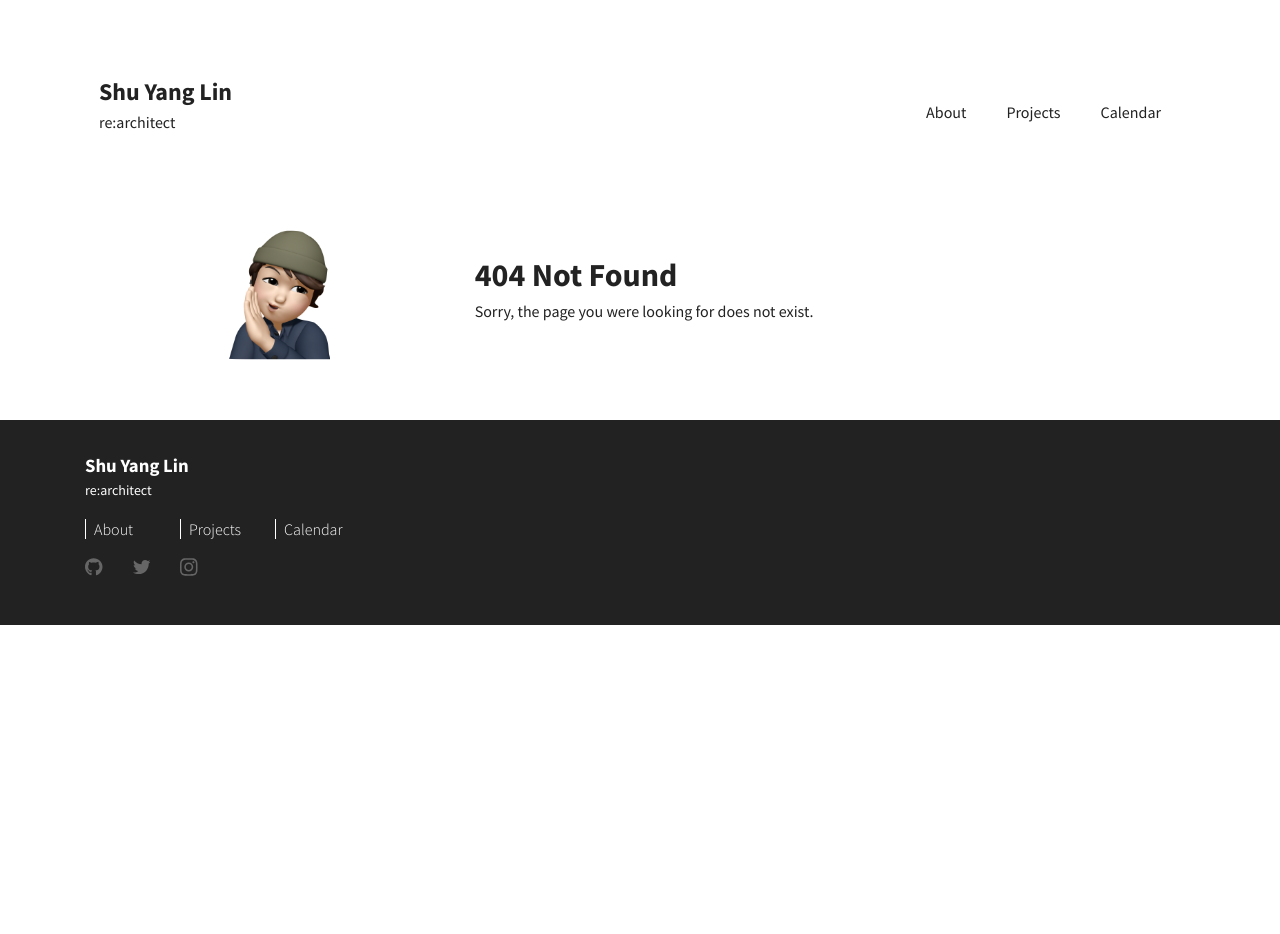
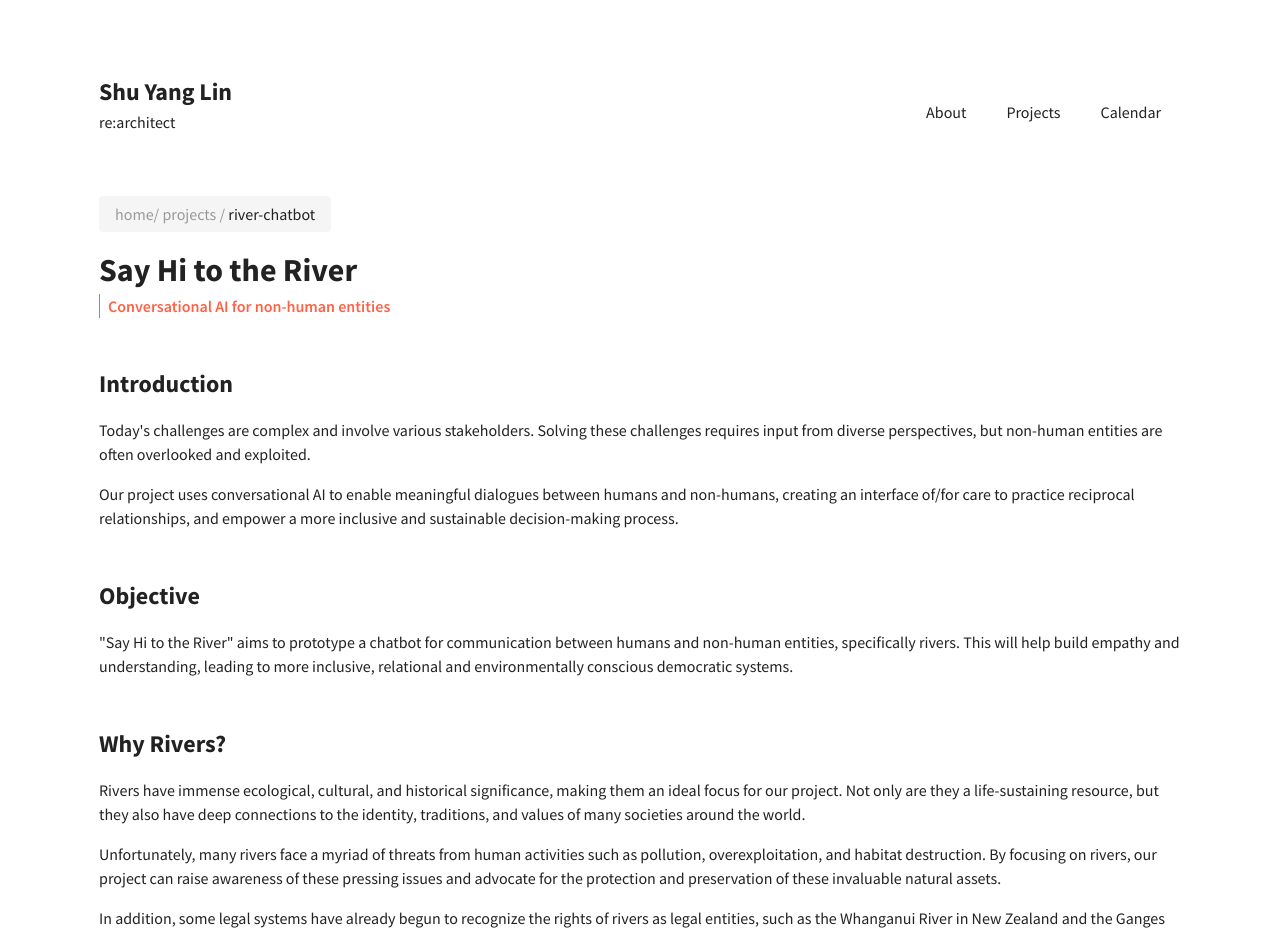
Before and after one commit to shuyanglin/shuyanglin, a React (Create React App) app: page /#/projects/river-chatbot in a window 1280 px wide. Before the commit this address had no page. Shown: the top 934 px of the page. Before the commit the page ends 800 px from the top, so only its background shows below. Built offline with nearby package versions, Linux system fonts and the light colour scheme.

Commit message:
add project brief of river-chatbot to projects' page

```diff
--- a/src/components/App/App.js
+++ b/src/components/App/App.js
@@ -30,6 +30,7 @@ function App() {
             <Route path="/projects/griphint" element={<Project slug={"griphint"}/>}></Route>
             <Route path="/projects/vtaiwan" element={<Project slug={"vtaiwan"}/>}></Route>
             <Route path="/projects/po-network" element={<Project slug={"po-network"}/>}></Route>
+            <Route path="/projects/river-chatbot" element={<Project slug={"river-chatbot"}/>}></Route>
 
           </Routes>
       </div>
--- /dev/null
+++ b/src/components/Project/Markdowns/river-chatbot.md
@@ -0,0 +1,73 @@
+# Say Hi to the River
+Conversational AI for non-human entities
+
+
+## Introduction
+
+Today's challenges are complex and involve various stakeholders. Solving these challenges requires input from diverse perspectives, but non-human entities are often overlooked and exploited.
+
+Our project uses conversational AI to enable meaningful dialogues between humans and non-humans, creating an interface of/for care to practice reciprocal relationships, and empower a more inclusive and sustainable decision-making process.
+
+## Objective
+"Say Hi to the River" aims to prototype a chatbot for communication between humans and non-human entities, specifically rivers. This will help build empathy and understanding, leading to more inclusive, relational and environmentally conscious democratic systems.
+
+## Why Rivers?
+
+Rivers have immense ecological, cultural, and historical significance, making them an ideal focus for our project. Not only are they a life-sustaining resource, but they also have deep connections to the identity, traditions, and values of many societies around the world.
+
+Unfortunately, many rivers face a myriad of threats from human activities such as pollution, overexploitation, and habitat destruction. By focusing on rivers, our project can raise awareness of these pressing issues and advocate for the protection and preservation of these invaluable natural assets.
+
+In addition, some legal systems have already begun to recognize the rights of rivers as legal entities, such as the Whanganui River in New Zealand and the Ganges and Yamuna Rivers in India. This progressive shift in legal and philosophical thinking provides a strong foundation for the project's goals and highlights the growing importance of recognizing rivers as stakeholders in our society.
+
+## Envisioning a new form of Democracy
+
+By facilitating human-non-human dialogues, we seek to demonstrate a new approach to democracy that recognizes and respects the rights, interests, voice and registration of all stakeholders, including the environment, marginalized communities, and future generations.
+
+Furthermore, our project aims to inspire the development of ethical guidelines and best practices for designing conversational AI in a responsible and inclusive manner.
+
+## Technical Implementation
+
+There are two parts in our implementation:
+
+1. The brain: at its core, we will use the ChatGPT API to build our own chatbot that speaks for the river. We will use OpenAI Library as the LLM (Large LanguageModel) to train and create an AI chatbot. We will also train the model with river-related data we gathered from various river-related sources. For example, we could potentially use:
+[LAWA (Land Air Water AOTEAROA)](https://www.lawa.org.nz/explore-data),
+[思源地圖](https://sourcingwater.lass-net.org),
+[National River Flow Archive (NRFA)](https://nrfa.ceh.ac.uk/daily-flow-data).
+[UK Centre for Ecology & Hydrology](https://eip.ceh.ac.uk/hydrology/water-resources/)
+[Water quality data archive from UK's public data](https://environment.data.gov.uk/water-quality/view/landing)
+
+2. The interface: we will build a simple chatbot interface, but also experiment with integrating with sound, audio, generative images variations. For example, we will potentially use Open [Frameworks](https://openframeworks.cc) to bridge multimedia outputs, and [Processing](https://openprocessing.org/) for generative images.
+
+Our implementation will be open-sourced, and our work will be CC BY-NC-SA 4.0
+[https://creativecommons.org/licenses/by-nc-sa/4.0/]
+
+## Design Considerations
+
+**Ethical Representation:** Ensuring ethical and accurate representation of rivers in conversations with humans is paramount. To accomplish this, we must collaborate with experts in various fields, such as environmental scientists, sociologists, and anthropologists, in order to create an authentic representation of rivers that avoids biases and misinterpretations.
+
+** Conversation Medium:**  We will explore various conversational interfaces, including text-based chats for simplicity and accessibility, voice-enabled interactions for a more natural conversational experience, and immersive AR/VR experiences for engaging and interactive dialogues. Our chatbot should be capable of learning and adapting to user inputs, ensuring the conversation remains engaging and relevant.
+
+**Continuous Engagement:** To promote sustained human-non-human deliberation, we will consider implementing the chatbot in various settings, such as facilitated workshops, public installations, or as a component of ongoing democratic processes. This will encourage ongoing dialogue and foster long-lasting connections between humans and non-human entities.
+
+**Privacy and Security:** Integrity and mutual respect are essential. We will implement robust safety measures and develop transparent data handling policies to build trust with conversation participants and adhere to applicable data protection regulations.
+
+
+## Provocation Questions
+
+
+- What are the key challenges rivers face today, and how can we guarantee that these concerns are authentically and effectively conveyed, leading to innovative solutions and a redefinition of democracy?
+
+- How can we develop and apply ethical guidelines and standards for conversations with non-human entities while respecting their unique characteristics?
+
+- What strategies can be employed to prevent human self-projection and addiction when interacting with such entities?
+
+- How can we ensure the chatbot accurately and ethically represents water rights and associated responsibilities, leading to more sustainable and informed decisions?
+
+- What methodologies and data sources are most effective for authentically incorporating non-human perspectives, such as rivers, into conversational AI?
+
+By addressing these questions, "Say Hi to the River" aims to revolutionize our understanding of democracy and promote a more inclusive, sustainable, and empathetic decision-making process that goes beyond traditional human-centric boundaries.
+
+
+Work in the Open
+
+This project is licenced under [CC BY-NC-SA 4.0](https://creativecommons.org/licenses/by-nc-sa/4.0/)
--- a/src/components/Projects/Projects.js
+++ b/src/components/Projects/Projects.js
@@ -4,10 +4,20 @@ import styles from './Projects.module.css'
 import griphintImgSrc from '../../assets/griphint-cover.jpg'
 import poImgSrc from '../../assets/po-network-cover.png'
 import vtaiwanImgSrc from '../../assets/vtaiwan-cover.png'
+import riverImgSrc from '../../assets/river-chatbot-cover.jpg'
 import {Link} from 'react-router-dom';
 
 
 function Projects({page}) {
+  const current_projects = [{
+    slug: "river-chatbot",
+    title: "Say Hi to the River ",
+    imgSrc: riverImgSrc,
+    description: "Conversational AI for non-human entities",
+    category: "Respobsible AI"
+  }]
+
+
   const featured_projects = [{
     slug: "po-network",
     title: "Participation Officer Network",
@@ -32,6 +42,23 @@ function Projects({page}) {
 
   return (
     <>
+    <div className={styles.projects}>
+      <h1>Current Projects</h1>
+      <p>Here are some of the projects that I am working on at the moment.</p>
+      {page=="list" &&
+          <Row>
+          { current_projects.map( proj => { return (
+
+              <Col xl={6} lg={12}>
+                <Link to={`/projects/${proj.slug}`}>
+                  <Card imgSrc={proj.imgSrc} title={proj.title} description={proj.description}/>
+                </Link>
+              </Col>
+
+          )})}
+          </Row>
+      }
+    </div>
     <div className={styles.projects}>
       <h1>Fetured Projects</h1>
       <p>Here are some featured projects that showcase the work of PDIS.</p>
```
Also changed, not shown: src/assets/river-chatbot-cover.jpg (added), src/index.js (line endings or trailing spaces).
